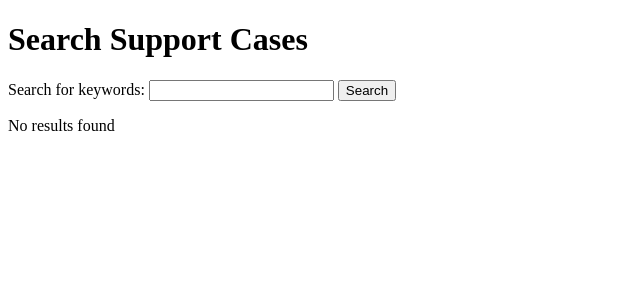
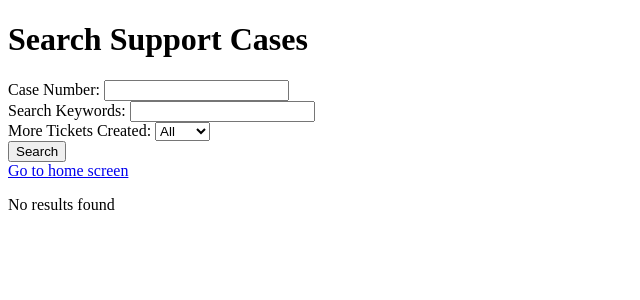
Before and after one commit to shfergu/caseproject, a Flask app: page /search in a window 1280 px wide. Shown: the top 300 px of the page, without its empty margins (0-640 px from the left). Run offline with Flask 3, Linux system fonts and the light colour scheme.

Commit message:
search complete

```diff
--- a/app.py
+++ b/app.py
@@ -43,13 +43,29 @@ def submit():
 def search():
     results = []
     if request.method == 'POST':
-        search_term = request.form['search_term']
-        results = SupportCase.query.filter(
-            (SupportCase.case_number.contains(search_term)) |
-            (SupportCase.reason.contains(search_term)) |
-            (SupportCase.more_tickets.like(f"%{search_term}%"))
-        ).all()
+        case_number = request.form.get('case_number')
+        search_term = request.form.get('search_term')
+        more_tickets = request.form.get('more_tickets')
+
+        query = SupportCase.query
+
+        if case_number:
+            query = query.filter(SupportCase.case_number.contains(case_number))
+
+        if search_term:
+            query = query.filter(
+                (SupportCase.case_number.contains(search_term)) |
+                (SupportCase.reason.contains(search_term))
+            )
+
+        if more_tickets and more_tickets != 'all':
+            more_tickets_value = more_tickets == 'true'
+            query = query.filter(SupportCase.more_tickets == more_tickets_value)
+
+        results = query.all()
     return render_template('search.html', results=results)
+
+
 
 @app.route('/query', methods=['GET', 'POST'])
 def query_cases():
--- a/templates/index.html
+++ b/templates/index.html
@@ -5,7 +5,7 @@
 </head>
 <body>
     <h1>Support Case Management</h1>
-    <a href="/submit">Submit a New Case</a>
+    <a href="/submit">Submit a New Case</a><br>
     <a href="/search"> Search through your Cases</a>
 </body>
 </html>
--- a/templates/search.html
+++ b/templates/search.html
@@ -2,13 +2,41 @@
 <html>
 <head>
     <title>Search Support Cases</title>
+    <style>
+        table {
+            width: 100%;
+            border-collapse: collapse;
+        }
+        table, th, td {
+            border: 1px solid black;
+        }
+        th, td {
+            padding: 8px;
+            text-align: left;
+        }
+    </style>
 </head>
 <body>
     <h1>Search Support Cases</h1>
     <form method="POST">
-        <label for="search_term">Search for keywords:</label>
-        <input type="text" id="search_term" name="search_term" required>
-        <button type="submit">Search</button>
+        <div>
+            <label for="case_number">Case Number:</label>
+            <input type="text" id="case_number" name="case_number">
+        </div>
+        <div>
+            <label for="search_term">Search Keywords:</label>
+            <input type="text" id="search_term" name="search_term">
+        </div>
+        <div>
+            <label for="more_tickets">More Tickets Created:</label>
+            <select id="more_tickets" name="more_tickets">
+                <option value="all">All</option>
+                <option value="true">True</option>
+                <option value="false">False</option>
+            </select>
+        </div>
+        <button type="submit">Search</button><br>
+        <a href="/">Go to home screen</a><br>
     </form>
     {% if results %}
     <h2>Results:</h2>
```
